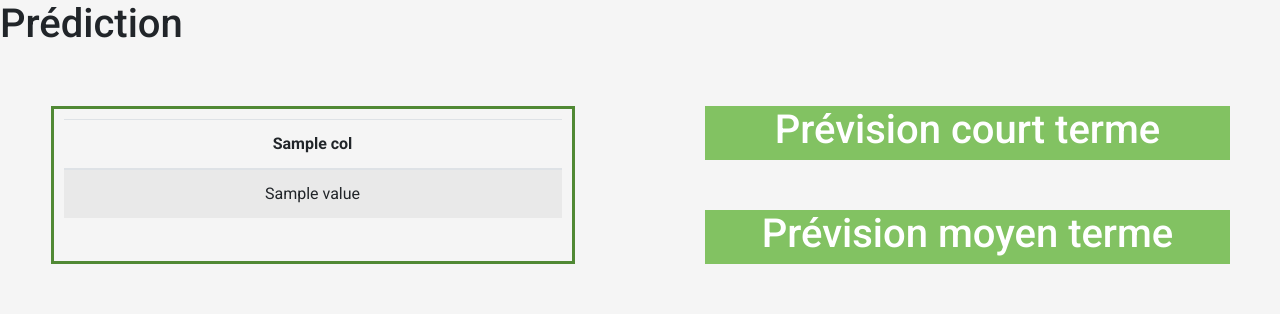
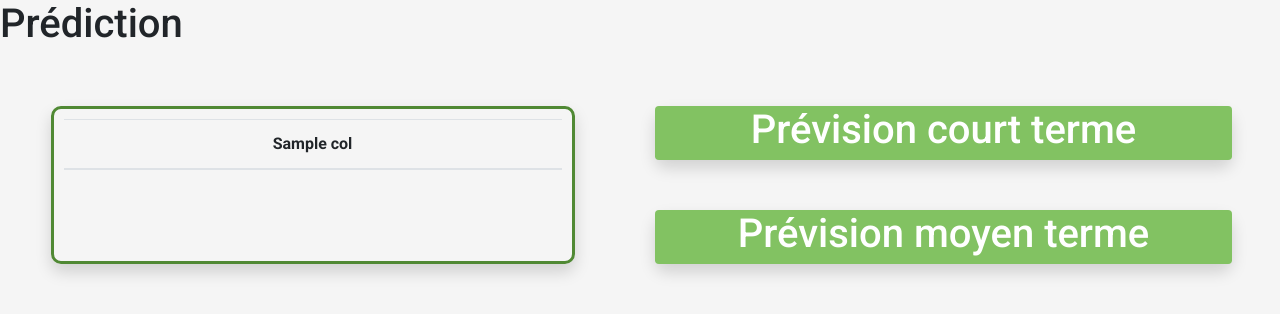
Before and after one commit to RudyBourez/Bike_Sharing, a Flask app: template bike_sharing_app/templates/table_prediction.html in a window 1280 px wide. Shown: the part 165-479 px from the top of the page. Run offline with Flask 2, Linux system fonts and the light colour scheme; the template is opened without the code that fills it: most values are stand-ins (such as "Sample title", 1, 10 or a date in 2020); lists and menus that the app fills with data are empty; some libraries are stand-ins or nearby versions.

Commit message:
add clustering

```diff
--- a/bike_sharing_app/static/css/style.css
+++ b/bike_sharing_app/static/css/style.css
@@ -30,16 +30,21 @@ form label{
   margin: 50px auto 0px auto;
   border: solid rgb(80, 137, 52);
   padding: 10px;
+  border-radius: 10px;
 }
 
 #graph1, #graph2{
   border: solid rgb(130, 194, 98);
-  margin: 0 50px 0px 50px;
+  border-radius: 0 0 4px 4px;
+
 }
 #titre_graph1, #titre_graph2{
   background-color: rgb(130, 194, 98);
-  margin: 50px 50px 0px 50px;
+  margin-top: 50px;
+  margin-bottom: 0;
   color: white;
+  text-align: center;
+  border-radius: 4px 4px 0 0;
 }
 
 section{
@@ -64,3 +69,19 @@ section h2{
   height: 75vh;
   padding: 5% 0 5% 8%;
 }
+
+.green{
+  background-color: green;
+}
+
+.red{
+  background-color: red;
+}
+
+.blue{
+  background-color: blue;
+}
+
+.shadow{
+  border-radius: 10px;
+}
--- a/bike_sharing_app/templates/table_prediction.html
+++ b/bike_sharing_app/templates/table_prediction.html
@@ -7,47 +7,63 @@
 {% block content %}
 <h1 class="center">Prédiction </h1>
 <div  class="row" >
-    <div id = "table_pred" class="col-6">
-        <table class="table table-striped text-center">
+    <div id = "table_pred" class="shadow col-6">
+        <table class="table text-center">
             <thead>
             <tr>
 
-                {% for col in pred["columns"] %}
+                {% for col in pred["columns"][:-1] %}
                 <th scope="col">{{ col }}</th>
                 {% endfor %}
             </tr>
             </thead>
             <tbody>
                 {% for row in pred["data"] %}
-            <tr>
-                {% for value in row%}
-                <td>{{value}}</td>
-                {% endfor %}
-            </tr>
+                {% if row[-1]== 0 %}
+                  <tr class="green">
+                      {% for value in row[:-1]%}
+                      <td>{{value}}</td>
+                      {% endfor %}
+                  </tr>
+                {% endif %}
+                {% if row[-1]== 2 %}
+                  <tr class="red">
+                      {% for value in row[:-1]%}
+                      <td>{{value}}</td>
+                      {% endfor %}
+                  </tr>
+                {% endif %}
+                {% if row[-1]== 1 %}
+                <tr class="blue">
+                    {% for value in row[:-1]%}
+                    <td>{{value}}</td>
+                    {% endfor %}
+                </tr>
+              {% endif %}
                 {% endfor %}
 
             </tbody>
         </table>
     </div>
     <div  class="col-6">
-        <center>
+        <div class="shadow mr-5">
             <h1 id="titre_graph1">Prévision court terme </h1>
             <div id = "graph1">
             <div id='chart' class='chart'”></div>
             </div>
-          </center>
+          </div>
           <script src='https://cdn.plot.ly/plotly-latest.min.js'></script>
           <script type='text/javascript'>
             var graphs = {{graphJSON | safe}};
             Plotly.plot('chart',graphs,{});
           </script>
 
-        <center>
+        <div class="shadow mr-5">
             <h1 id="titre_graph2">Prévision moyen terme </h1>
             <div id = "graph2">
             <div id='chart2' class='chart'”></div>
             </div>
-          </center>
+          </div>
           <script src='https://cdn.plot.ly/plotly-latest.min.js'></script>
           <script type='text/javascript'>
             var graphs = {{graphJSON_moyen | safe}};
```
Also changed, not shown: bike_sharing_app/routes.py (+9 -2 lines).
